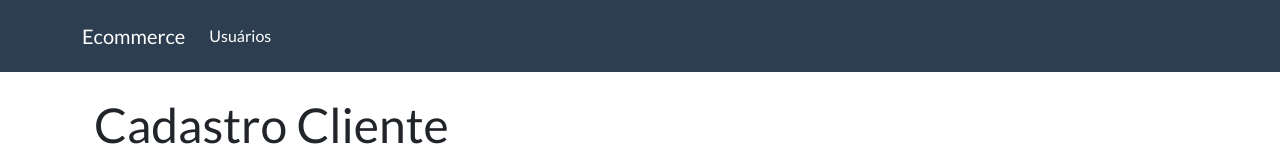
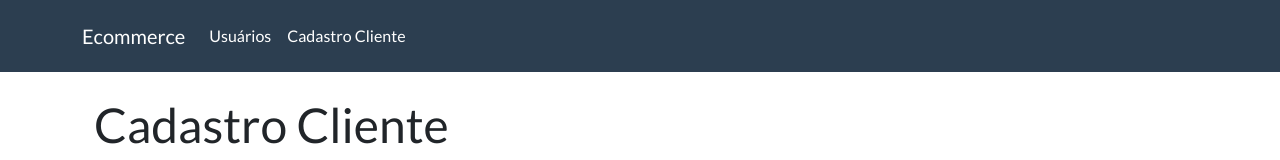
Before and after one commit to Fsp30/ecommerce-lp2, a React (Create React App) app: page /cadastro-cliente in a window 1280 px wide. Shown: the top 160 px of the page. Built offline with nearby package versions, Linux system fonts and the light colour scheme.

Commit message:
feat: include new page in navbar

```diff
--- a/src/components/navbar.js
+++ b/src/components/navbar.js
@@ -28,6 +28,11 @@ function Navbar(props) {
               href='/listagem-usuarios'
               label='Usuários'
             />
+            <NavbarItem
+              render='true'
+              href='/cadastro-cliente'
+              label='Cadastro Cliente'
+            />
           </ul>
         </div>
       </div>
```
